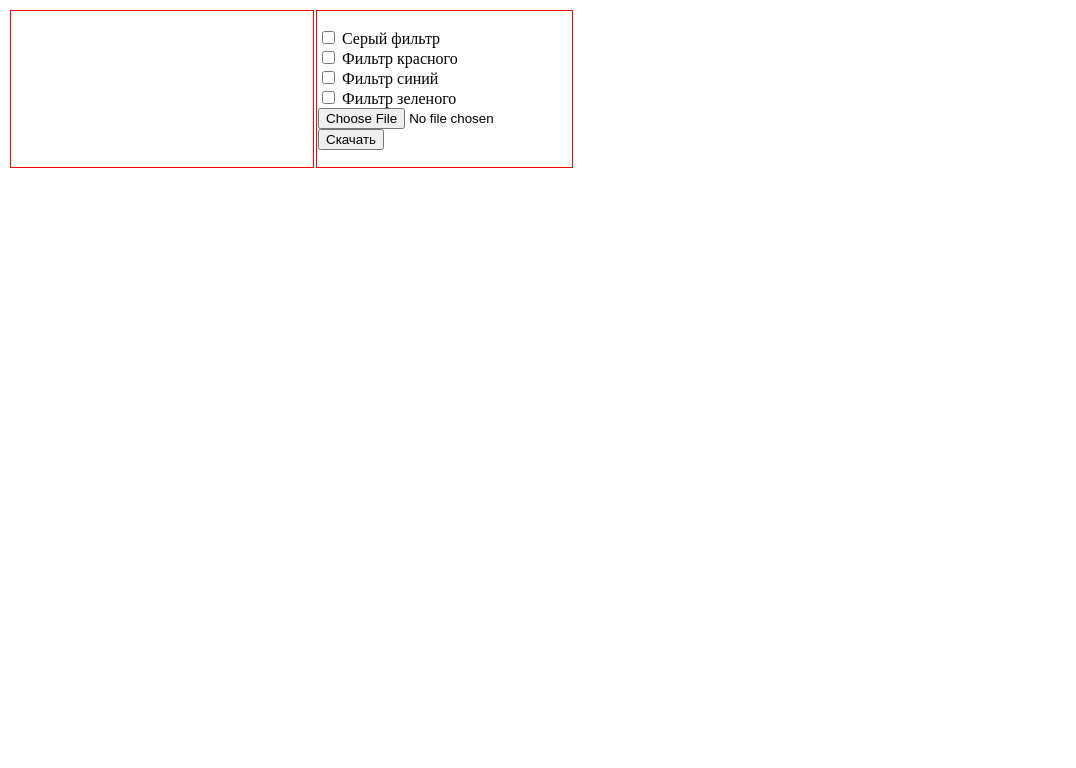
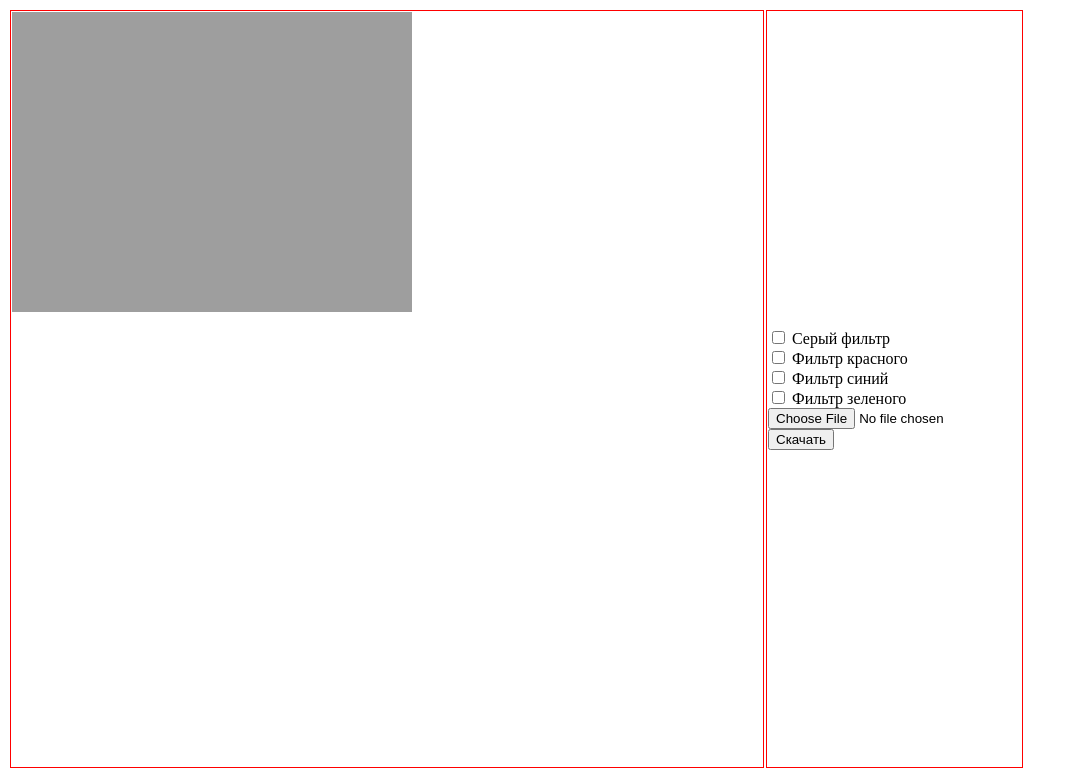
Before and after one commit to Juliaaugust/MyJSPractice, a plain HTML site: page Canvas/index.html in a window 1280 px wide. Shown: the whole page, without its empty margins (0-1076 px from the left). Drawn offline with Linux system fonts and the light colour scheme.

Commit message:
add mouse events

```diff
--- a/Canvas/additional.js
+++ b/Canvas/additional.js
@@ -0,0 +1,62 @@
+// возврат изображений (задаем последовательность асинхронным операциям)
+function loadImage (src) {
+	return new Promise((resolve, reject) => {
+		try {
+			const image = new Image;
+			image.onload = () => resolve(image);
+			image.src = src;
+		} catch (err) {
+			return reject(err);
+		}
+	})
+}
+
+function getMouse(elem) {
+	const mouse = {
+		x: 0, y: 0,
+		dx: 0, dy: 0, // насколько изменилась координата по сравнению с предыдущей итерацией
+		left: false, // зажата левая нопка мыши
+		wheel: 0 	// колесико мыши
+	}
+
+	mouse.update = () => {
+		mouse.dx = 0;
+		mouse.dy = 0;
+		mouse.wheel = 0;
+	}
+
+	elem.addEventListener('mousemove', event => {
+		const rect = elem.getBoundingClientRect();
+		//console.log(rect);
+		//console.log(event);
+
+		const x = event.clientX - rect.left;
+		const y = event.clientY - rect.top;
+
+		mouse.dx = x - mouse.x;
+		mouse.dy = y - mouse.y;
+
+		mouse.x = x;
+		mouse.y = y;
+	})
+
+	elem.addEventListener('mousedown', event => {
+		// у левой кнопки мыши код 0
+		if (event.button === 0) {
+			mouse.left = true;
+		}
+	})
+
+	elem.addEventListener('mouseup', event => {
+		if (event.button === 0) {
+			mouse.left = false;
+		}
+	})
+
+	// прокручивания колесика мыши над эл-том (уменьшение/увеличение изображения)
+	elem.addEventListener('mousewheel', event => {
+		mouse.wheel = event.deltaY;
+	})
+
+	return mouse;
+}
--- a/Canvas/script.js
+++ b/Canvas/script.js
@@ -1,6 +1,53 @@
-(function () {
-	const canvas = document.getElementById('canvas');
-	const context = document.getContext('2d');
+(async function () {
+	const canvas = document.getElementById('canvas'); // DOM элемент
+	const context = canvas.getContext('2d'); // программный элемент
+	const image = await loadImage('space.jpg');
+	const mouse = getMouse(canvas); // теперь в mouse хранится объект,
+									// который будет содержать данные по координатам мыши над эл-том canvas
+									// этой ф-ии нет в нативном JS, поэтому она создана в additional.js
 
+	console.log(mouse);
+
+	const imageParams = {
+		offsetX: 0,
+		offsetY: 0,
+		scale: 1 // масштаб (для прокрутки)
+	}
+
+	canvas.width = 750;
+	canvas.height = 750;
+
+	// постоянная замкнутая проверка обновления canvas
+
+	// setInterval(update, 0); // плохой способ (создает постоянную очередь, которую компьютер не может обработать)
+
+	update();
+	function update() {
+		// встроенная в браузер ф-я requestAnimationFrame: вызывает переданную в нее ф-ю
+		// только тогда, когда будет обновление изображения самого монитора ("умный" setTimeout)
+		requestAnimationFrame(update);
+
+		clearCanvas();
+
+		// изменяем отступы для отображения самого изображения (если левая кнопка мыши была нажата)
+		if (mouse.left) {
+			imageParams.offsetX += mouse.dx;
+			imageParams.offsetY += mouse.dy;
+		}
+		if (mouse.wheel) {
+			imageParams.scale += mouse.wheel / 1000; // делим на 1000 для плавного увеличения/уменьшения масштаба
+		}
+
+		context.drawImage(image, 0, 0, image.width, image.height,
+			imageParams.offsetX, imageParams.offsetY,  // отрисовка изображения в соответствии со смещением
+			image.width * imageParams.scale, image.height * imageParams.scale); // увеличиваем масштаб изображения
+		// console.log(mouse);
+
+		mouse.update();
+	}
+
+	function clearCanvas() {
+		canvas.width = canvas.width;
+	}
 
 })()
```
Also changed, not shown: ToDo/index.html (+1 -1 lines), 1 other file.
